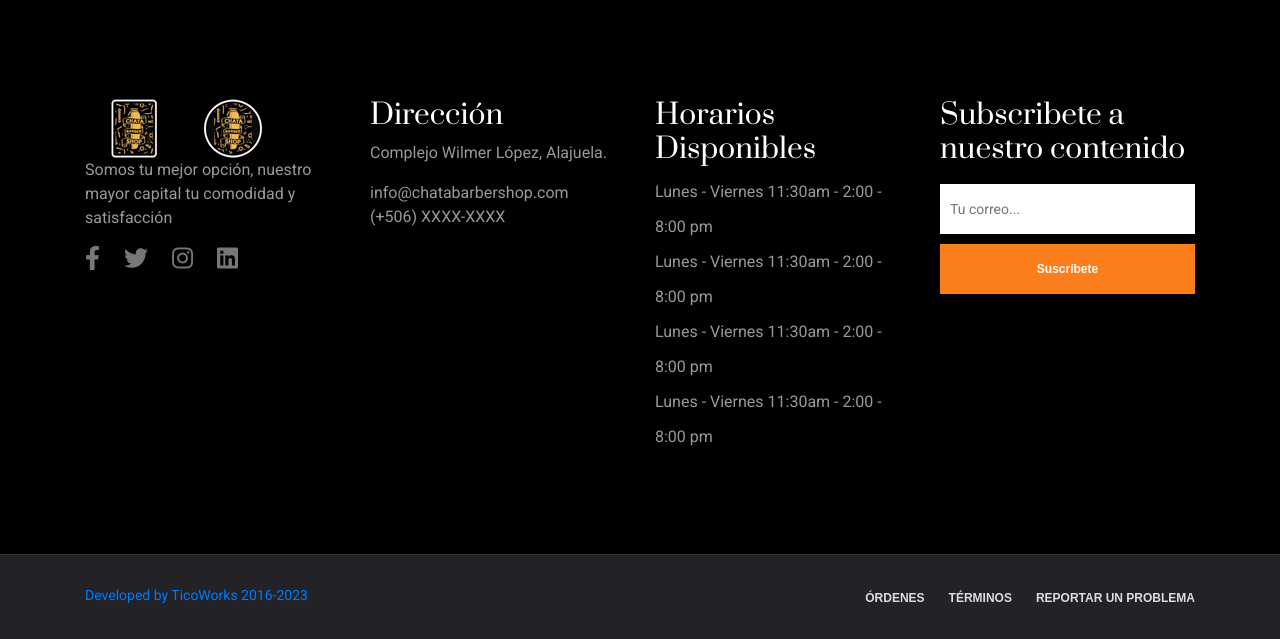
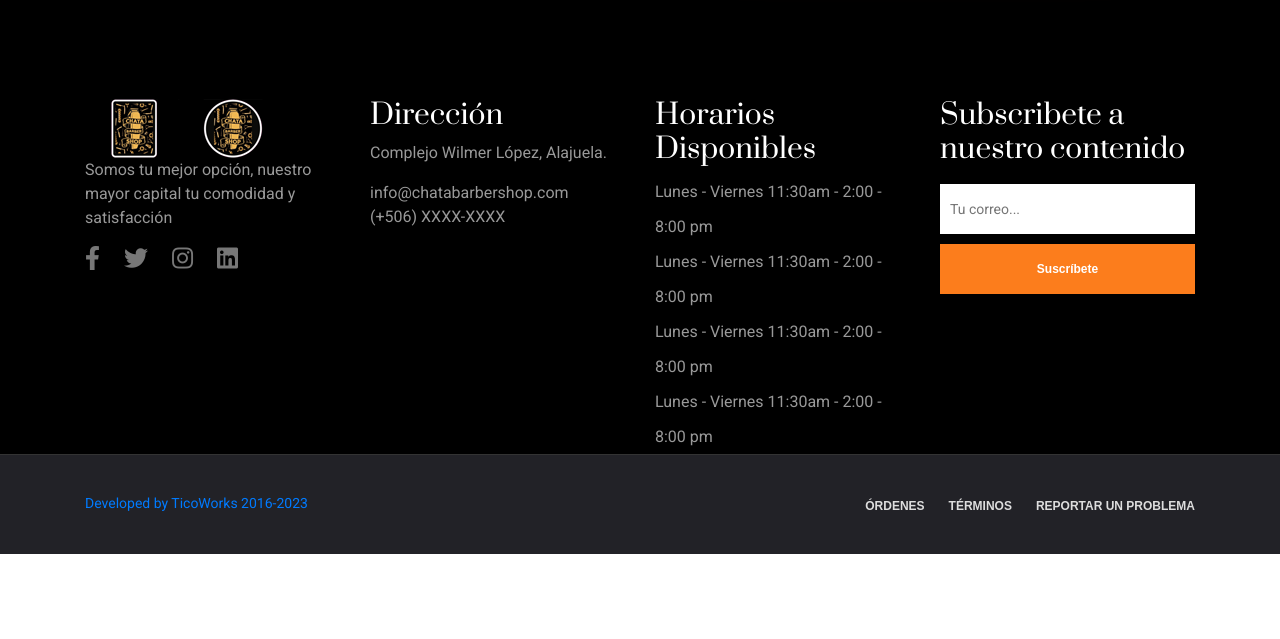
Before and after one commit to info-ticoworks/chata-v1, a PHP site: page / in a window 1280 px wide. Shown: the part 5443-6082 px from the top of the page. After the commit the page ends 5997 px from the top, so only its background shows below. Run offline with PHP 8.4, Linux system fonts and the light colour scheme; data that the repository does not hold is empty; some web fonts are replaced.

Commit message:
mejoras en diseño

```diff
--- a/Design/css/main.css
+++ b/Design/css/main.css
@@ -62,6 +62,8 @@ body
 	font-size: 16px;
 	background-color: white;
 	font-family: 'Roboto', sans-serif;
+    position: relative;
+    min-height: 100vh;
 }
 
 /*** END BODY STYLE ****/
@@ -704,10 +706,15 @@ ul.nav>li>a
 
 .footer_section
 {
-    display: block;
+    position: absolute;
+    bottom: 0;
+    width: 100%;
+    height: 100px;
+    display: flex;
+    align-items: center;
     background-color: #222227;
     border-top: 1px solid #333;
-    padding: 30px 0;
+
 }
 
 .footer_section .copyright
```
